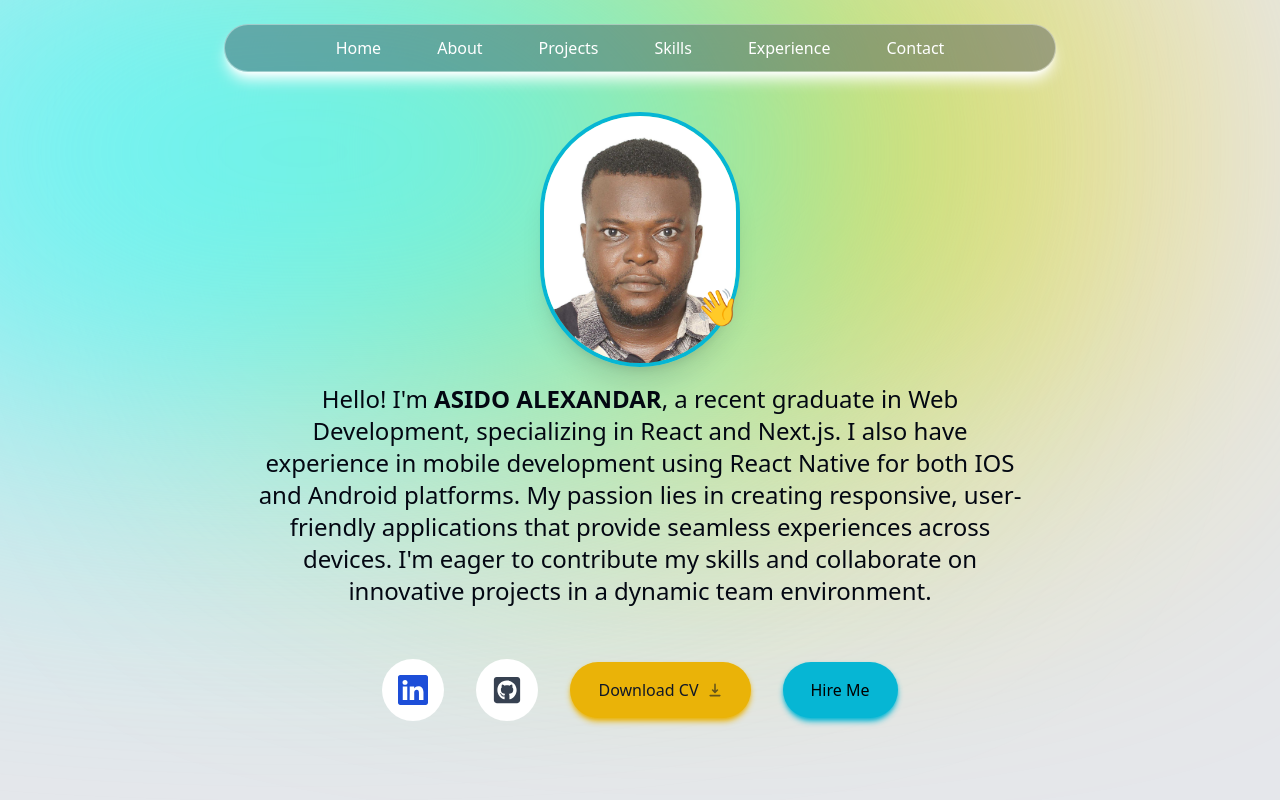
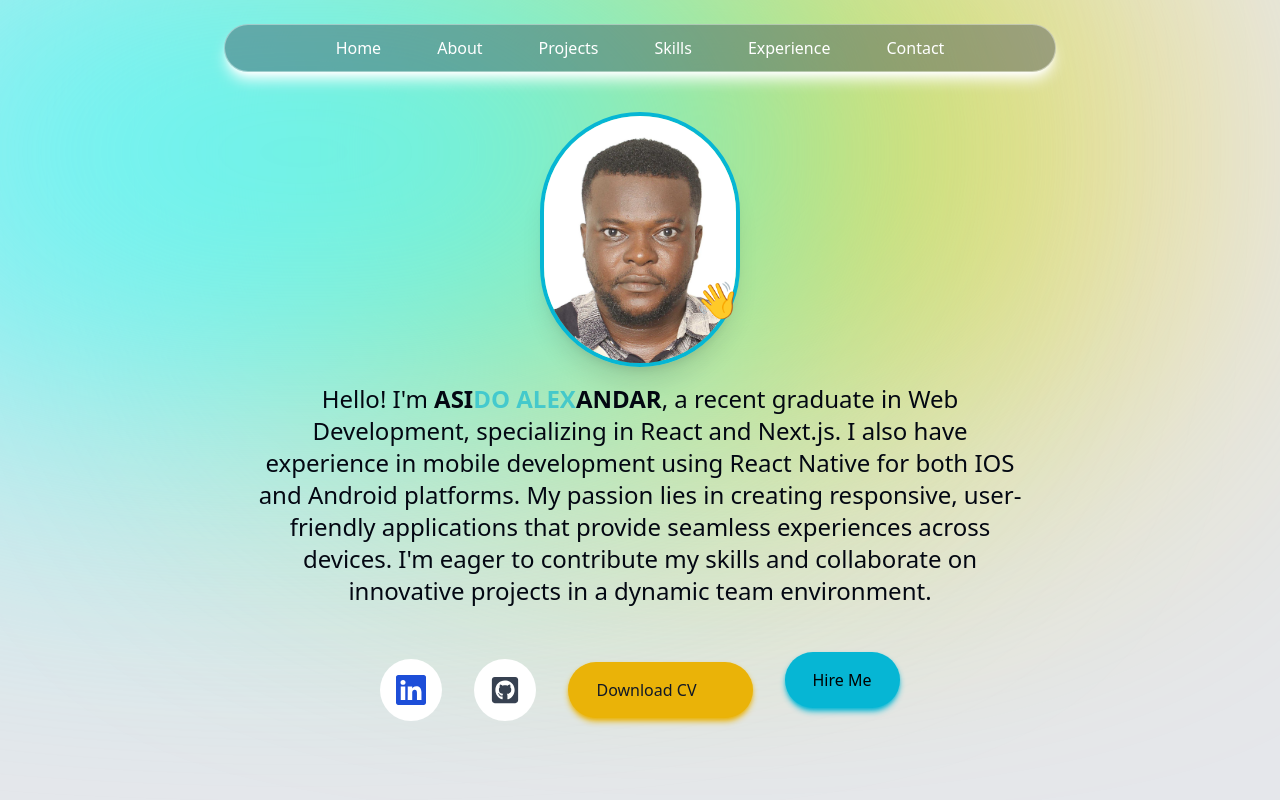
Before and after one commit to lexxAsido/portfolio, a Next.js app: page / in a window 1280 px wide. Shown: the top 800 px of the page. Built offline with nearby package versions, Linux system fonts and the light colour scheme.

Commit message:
latest commit

```diff
--- a/components/Intro.jsx
+++ b/components/Intro.jsx
@@ -27,7 +27,7 @@ const Intro = () => {
                 />
                 </motion.div>
                     {/* press windows logo + . to get waving hands icon on the computer*/}
-                <motion.span className='text-4xl absolute bottom-10 right-0'
+                <motion.span className='text-4xl absolute bottom-10 right-0 animate-bounce'
                 initial={{ opacity:0, scale: 0}}
                 animate={{ opacity:1, scale: 1}}
                 transition={{
@@ -45,7 +45,7 @@ const Intro = () => {
                 initial={{opacity: 0, y: 100}}
                 animate={{  opacity:1, y: 0}}
                 >
-                    Hello! I'm <b>ASIDO ALEXANDAR</b>, a recent graduate in Web Development, specializing in React and Next.js.
+                    Hello! I'm <b>ASI<span className='text-cyan-500 animate-pulse cursor-pointer'>DO ALEX</span>ANDAR</b>, a recent graduate in Web Development, specializing in React and Next.js.
                     I also have experience in mobile development using React Native for both IOS and Android platforms.
                     My passion lies in creating responsive, user-friendly applications that provide seamless experiences across devices.
                     I'm eager to contribute my skills and collaborate on innovative projects in a dynamic team environment.
@@ -74,12 +74,12 @@ const Intro = () => {
                 px-7 rounded-full gap-2 outline-none focus:scale-110 hover:scale-110 active:scale-105 transition shadow-md shadow-yellow-500'
                 // save your cv in the public folder and replace with the href link
                 href="/CV.pdf" download>
-                    Download CV <HiDownload className='opacity-60 group-hover:translate-y-1 transition'/></a>
+                    Download CV <HiDownload className='opacity-60 group-hover:translate-y-1 transition text-black text-xl animate-ping group-hover:text-white'/></a>
 
                 <a
                 href="mailto:alexandaras2015@gmail.com"
                   className="group bg-cyan-500 text-black outline-none focus:scale-110  hover:bg-black hover:text-white flex items-center
-                    py-4 px-7 rounded-full gap-2 hover:scale-110 active:scale-105 transition shadow-md shadow-cyan-500"
+                    py-4 px-7 rounded-full gap-2 hover:scale-110 active:scale-105 transition shadow-md shadow-cyan-500 animate-bounce"
                 >
                   Hire Me
                 </a>
```
